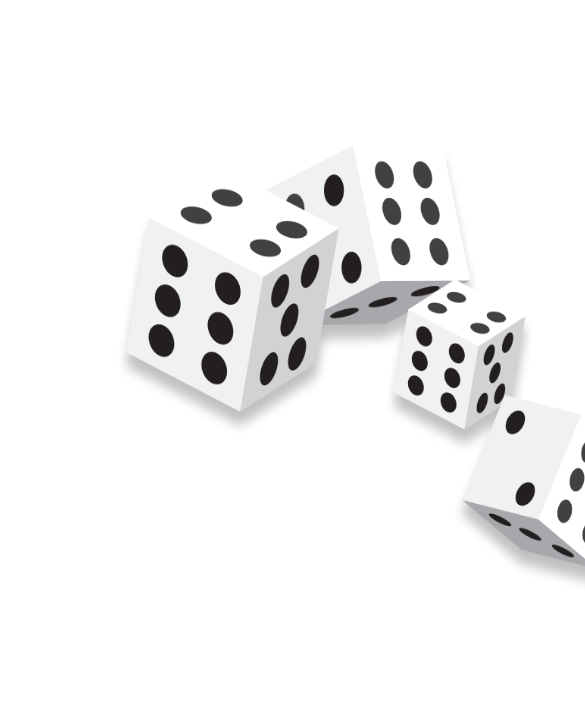
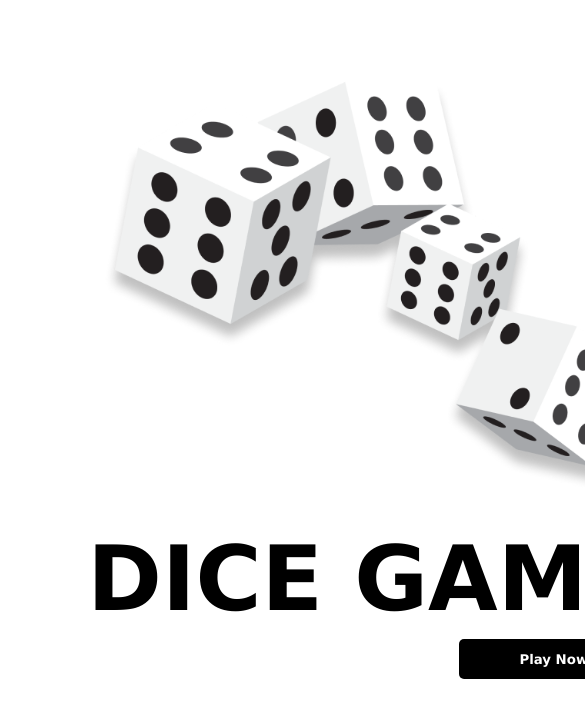
Before and after one commit to Twinklekumari2/DiceGame, a React (Vite) app: page / in a window 390 px wide. Shown: the top 718 px of the page, 585 px wide, since content can reach past the window. Built offline with nearby package versions, Linux system fonts and the light colour scheme.

Commit message:
Updated CSS for responsiveness of components

```diff
--- a/src/components/InsideGame/GameHeader.module.css
+++ b/src/components/InsideGame/GameHeader.module.css
@@ -50,3 +50,12 @@
     font-weight: 550;
     color: red;
 }
+
+@media only screen and (max-width:800px){
+    .container{
+        max-width: 600px;
+        display: flex;
+        flex-direction: column;
+    }
+
+}
--- a/src/components/LandingPage/LandingPage.module.css
+++ b/src/components/LandingPage/LandingPage.module.css
@@ -27,3 +27,14 @@
     justify-content: center;
     align-items: end;
 }
+@media only screen and (max-width:800px) {
+    .container{
+        display: flex;
+        flex-direction: column;
+        width: 600px;
+    }
+    .container img{
+        width: 100%;
+    }
+
+}
```
